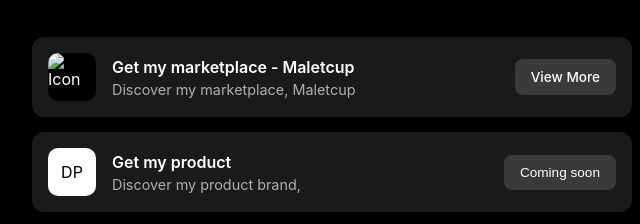
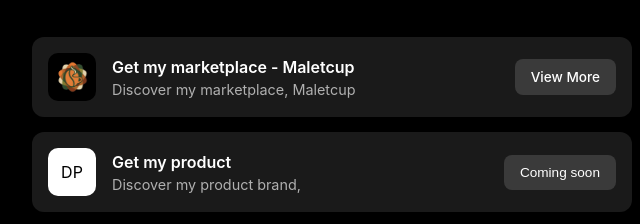
Before and after one commit to bxrmmvr/weerakornpanyakeaw, a plain HTML site: page index.html in a window 1280 px wide. Shown: the part 199-423 px from the top of the page, 308-948 px from the left. Drawn offline with Linux system fonts and the light colour scheme.

Commit message:
Update index.html

```diff
--- a/index.html
+++ b/index.html
@@ -37,7 +37,7 @@
             <a href="https://www.maletcup.com/" target="_blank" class="card">
     <div class="card-content">
         <div class="card-icon card-icon-product1">
-            <img src="your-image.png" alt="Icon"> </div>
+            <img src="/asset/img/Maletcup Logo.png" alt="Icon"> </div>
         <div class="card-text">
             <h3>Get my marketplace - Maletcup</h3>
             <p>Discover my marketplace, Maletcup</p>
```
